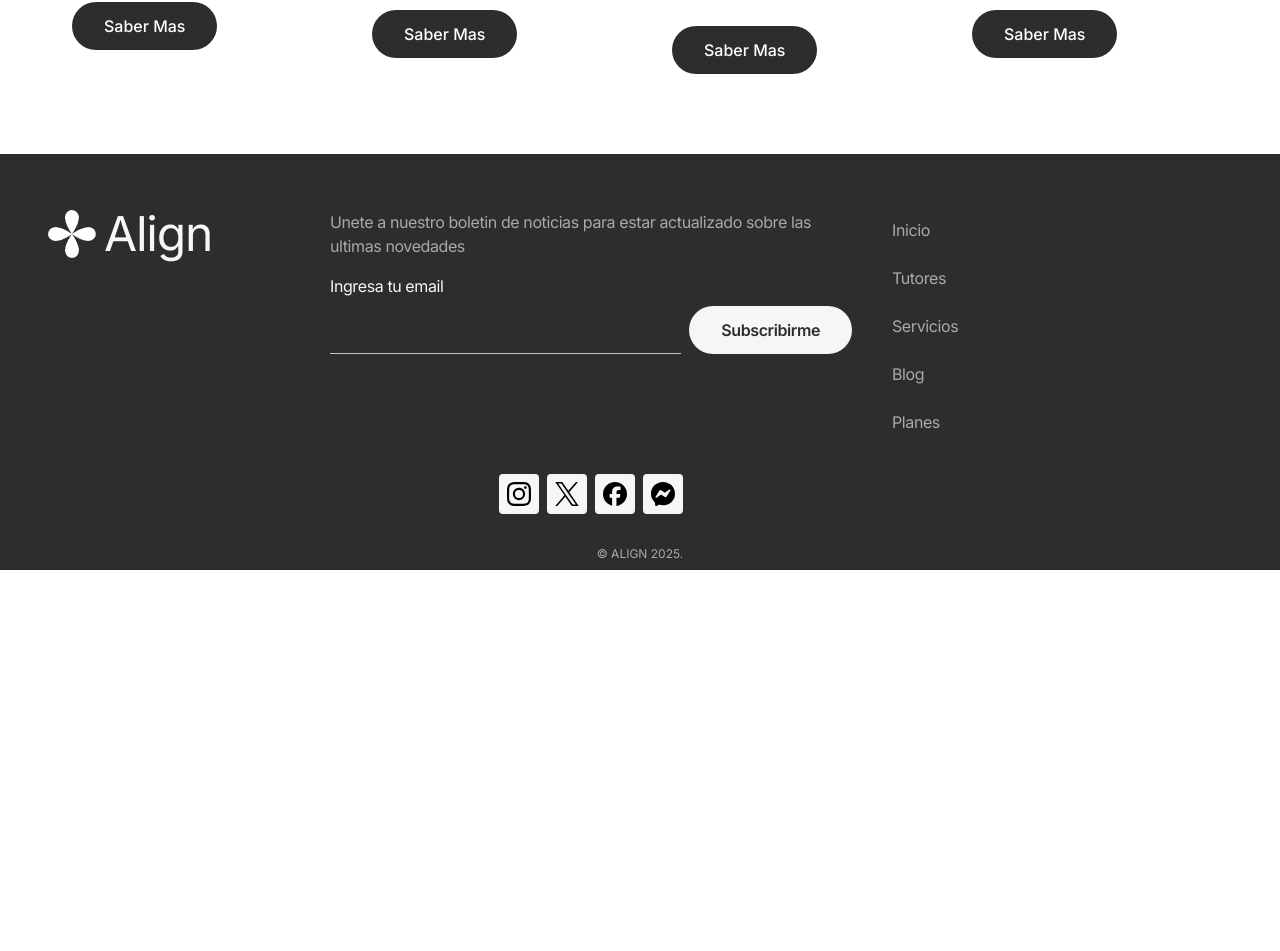
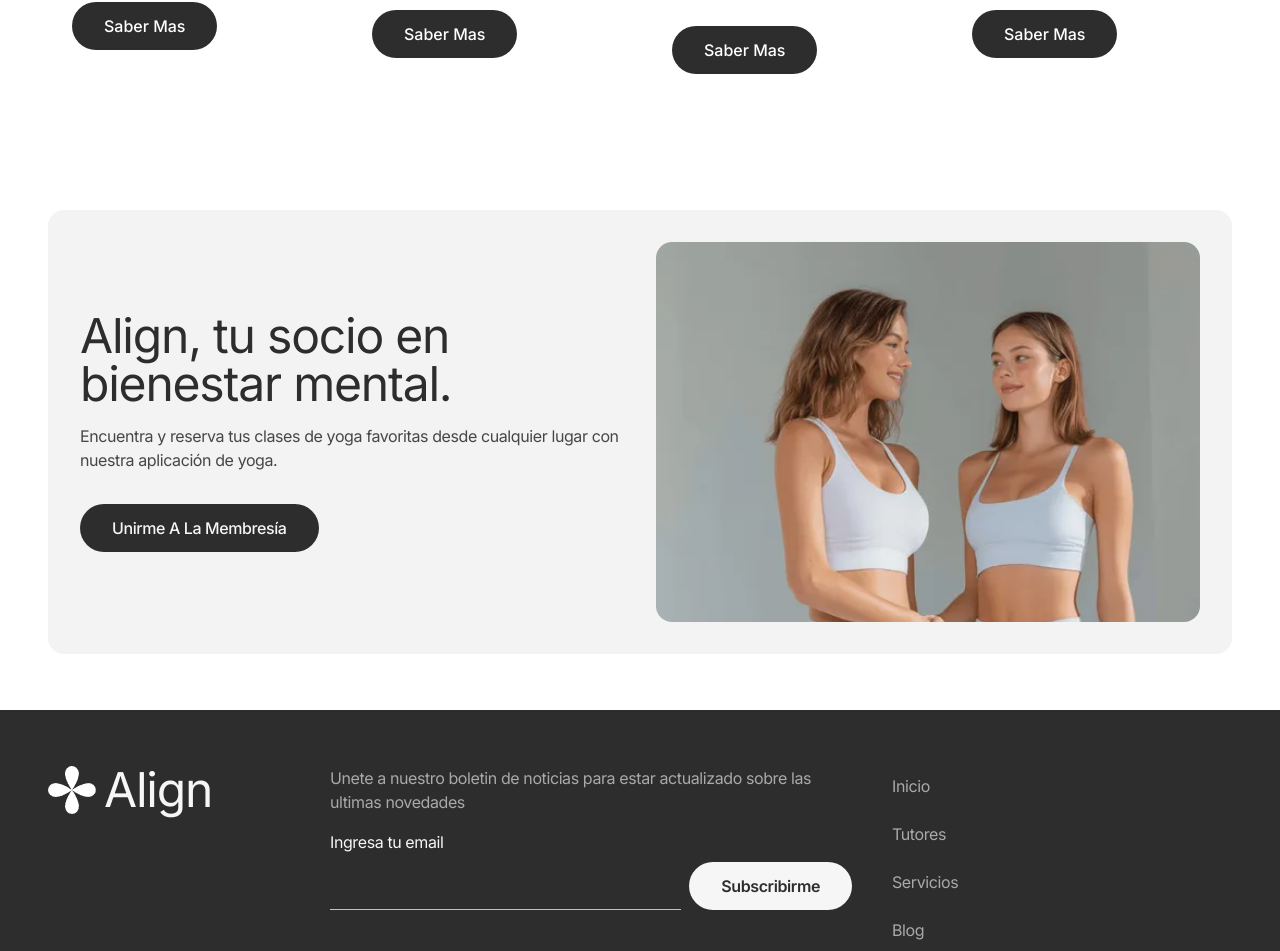
Before and after one commit to Diego-fdev/align, a React (Vite) app: page /planes in a window 1280 px wide. Shown: the part 1534-2485 px from the top of the page. Before the commit the page ends 2104 px from the top, so only its background shows below. Built offline with nearby package versions, Linux system fonts and the light colour scheme.

Commit message:
añadido el componente CardJoin

```diff
--- a/src/pages/planes/Planes.jsx
+++ b/src/pages/planes/Planes.jsx
@@ -1,4 +1,6 @@
+import CustomMainSection from "../../components/CustomMainSection";
 import SectionPlanes from "../Inicio/components/SectionPlanes";
+import CardJoin from "./components/CardJoin";
 import SectionEleccion from "./components/SectionEleccion";
 
 export default function Planes() {
@@ -9,6 +11,9 @@ export default function Planes() {
         customStyles="pt-32 lg:pt-40 xl:pt-52"
       />
       <SectionEleccion />
+      <CustomMainSection>
+        <CardJoin />
+      </CustomMainSection>
     </>
   );
 }
--- /dev/null
+++ b/src/pages/planes/components/CardJoin.jsx
@@ -0,0 +1,24 @@
+import imagenCard from "../../../assets/contacto.webp";
+export default function CardJoin() {
+  return (
+    <div className="grid gap-12 bg-secondary-white/20 p-4 pt-8 rounded-2xl md:grid-cols-2 md:p-8 md:gap-8">
+      <div className="info flex flex-col items-center gap-4 md:items-start md:justify-center">
+        <h2 className="text-4xl sm:text-[42px] tracking-tight xl:text-5xl 2xl:text-[54px] text-center md:text-left">
+          Align, tu socio en bienestar mental.
+        </h2>
+        <p className="text-sm tracking-tight xl:text-base 2xl:text-lg text-center md:text-left">
+          Encuentra y reserva tus clases de yoga favoritas desde cualquier lugar
+          con nuestra aplicación de yoga.
+        </p>
+        <button className="bg-main-black px-8 py-3 rounded-full mt-4">
+          <span className="text-sm tracking-tight xl:text-base 2xl:text-lg text-main-white capitalize font-medium">
+            unirme a la membresía
+          </span>
+        </button>
+      </div>
+      <div className="imagen rounded-2xl overflow-hidden md:max-h-[360px] xl:max-h-[380px] 2xl:max-h-[420px]">
+        <img src={imagenCard} className="object-[50%_0px]" alt="" />
+      </div>
+    </div>
+  );
+}
```
